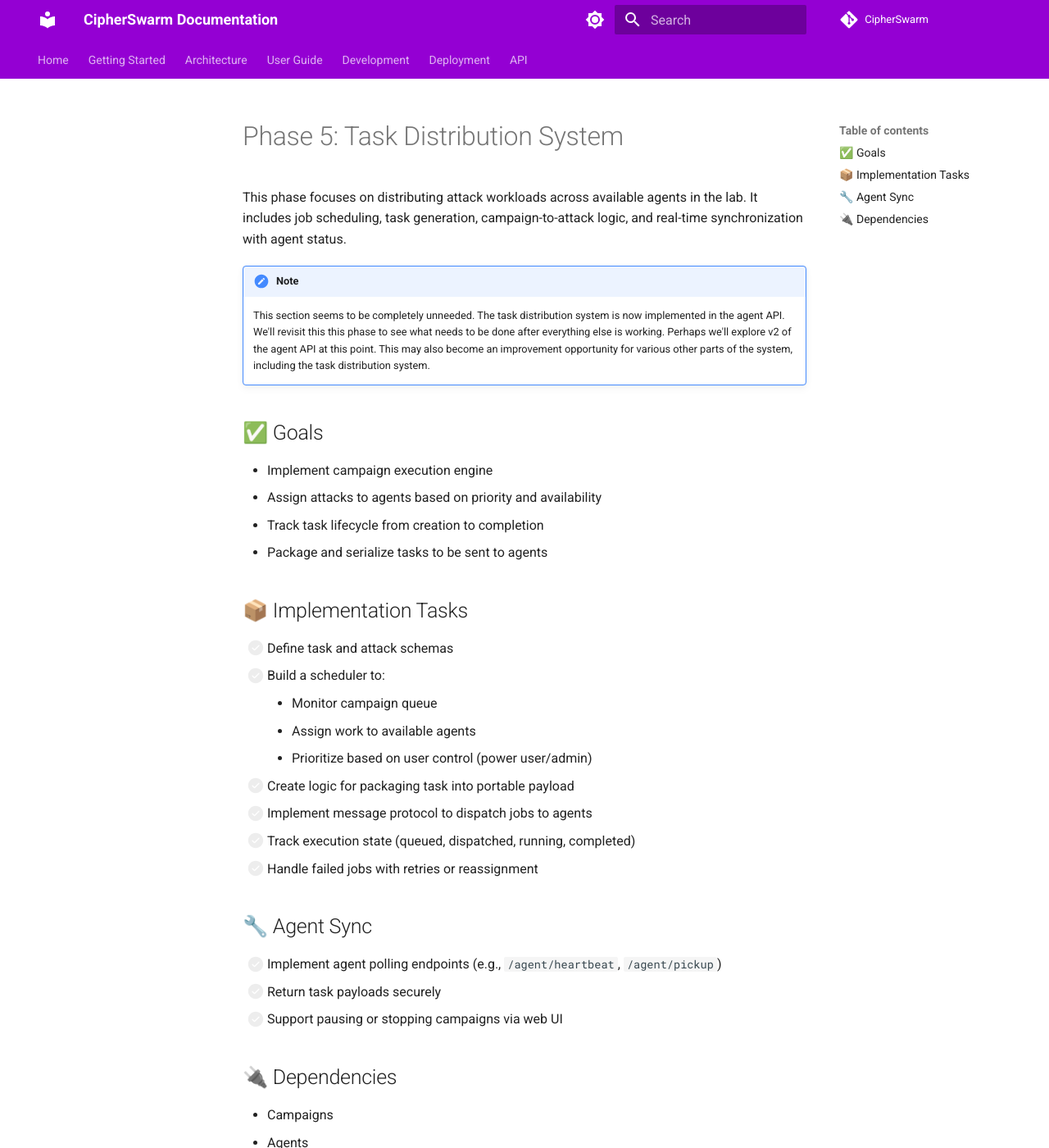
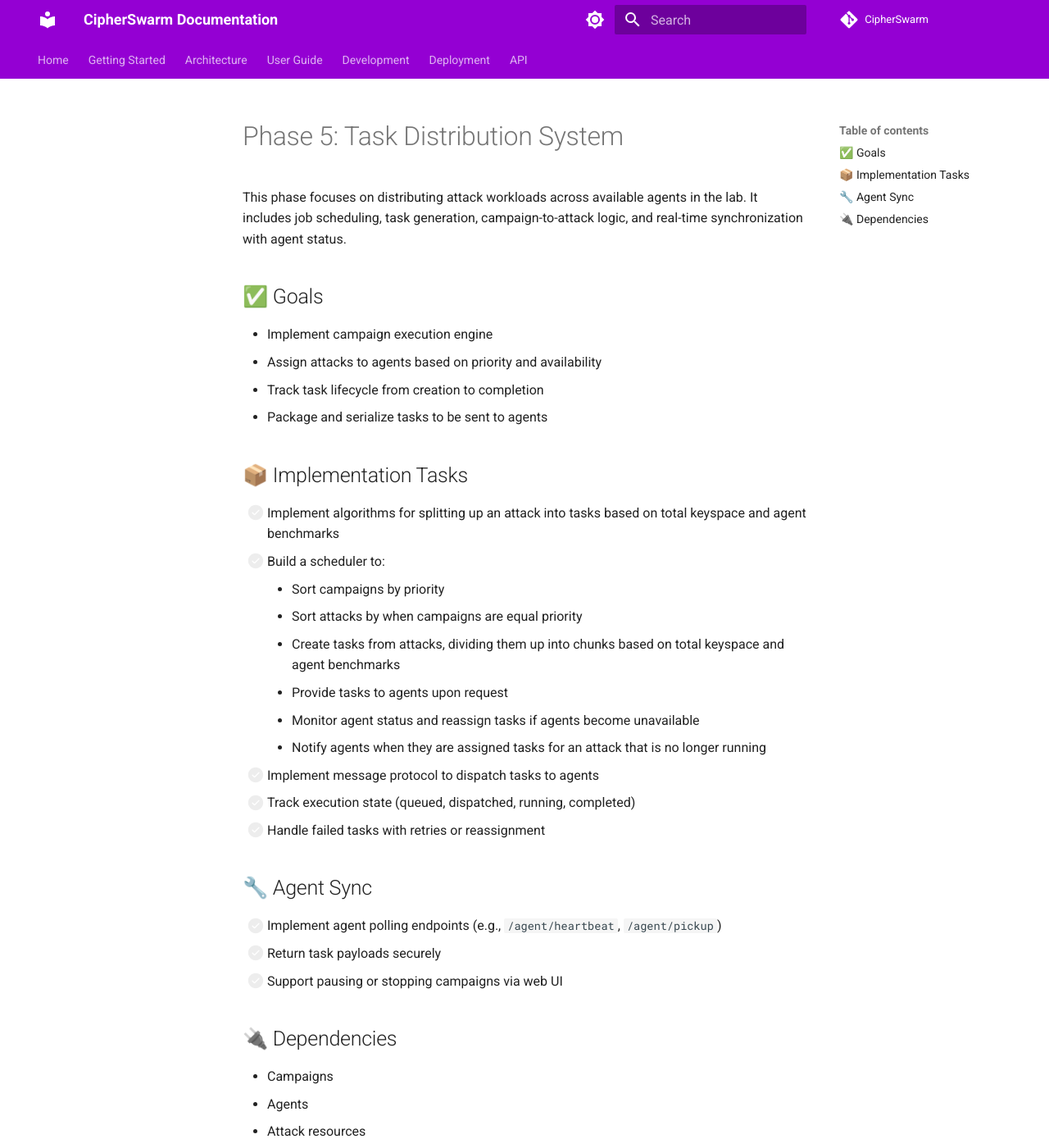
Before and after one commit to unclesp1d3r/CipherSwarm, an MkDocs documentation site: the page built from docs/v2_rewrite_implementation_plan/phase-5-task-distribution.md, in a window 1280 px wide and 1400 px high. Shown: the whole window at 82% size. Built offline with MkDocs 1.6.1 and Material for MkDocs 9.7.7, drawn with Linux system fonts in a browser that asks for light colours; comment, search, counter and statistics services are not loaded.

Commit message:
docs: update Phase 5 task distribution plan to reflect current implementation
- Removed outdated notes regarding the task distribution system as it is now implemented in the agent API.
- Updated implementation tasks to include algorithms for task splitting, scheduling, and agent synchronization.
- All changes validated with successful test runs.

Signed-off-by: Skirmish
Signed-off-by: UncleSp1d3r <unclespider@protonmail.com>

```diff
--- a/docs/v2_rewrite_implementation_plan/phase-5-task-distribution.md
+++ b/docs/v2_rewrite_implementation_plan/phase-5-task-distribution.md
@@ -1,10 +1,6 @@
 # Phase 5: Task Distribution System
 
 This phase focuses on distributing attack workloads across available agents in the lab. It includes job scheduling, task generation, campaign-to-attack logic, and real-time synchronization with agent status.
-
-!!! note
-
-    This section seems to be completely unneeded. The task distribution system is now implemented in the agent API. We'll revisit this this phase to see what needs to be done after everything else is working. Perhaps we'll explore v2 of the agent API at this point. This may also become an improvement opportunity for various other parts of the system, including the task distribution system.
 
 ## ✅ Goals
 
@@ -15,15 +11,17 @@
 
 ## 📦 Implementation Tasks
 
--   [ ] Define task and attack schemas
+-   [ ] Implement algorithms for splitting up an attack into tasks based on total keyspace and agent benchmarks
 -   [ ] Build a scheduler to:
-    -   Monitor campaign queue
-    -   Assign work to available agents
-    -   Prioritize based on user control (power user/admin)
--   [ ] Create logic for packaging task into portable payload
--   [ ] Implement message protocol to dispatch jobs to agents
+    -   Sort campaigns by priority
+    -   Sort attacks by when campaigns are equal priority
+    -   Create tasks from attacks, dividing them up into chunks based on total keyspace and agent benchmarks
+    -   Provide tasks to agents upon request
+    -   Monitor agent status and reassign tasks if agents become unavailable
+    -   Notify agents when they are assigned tasks for an attack that is no longer running
+-   [ ] Implement message protocol to dispatch tasks to agents
 -   [ ] Track execution state (queued, dispatched, running, completed)
--   [ ] Handle failed jobs with retries or reassignment
+-   [ ] Handle failed tasks with retries or reassignment
 
 ## 🔧 Agent Sync
 
```
